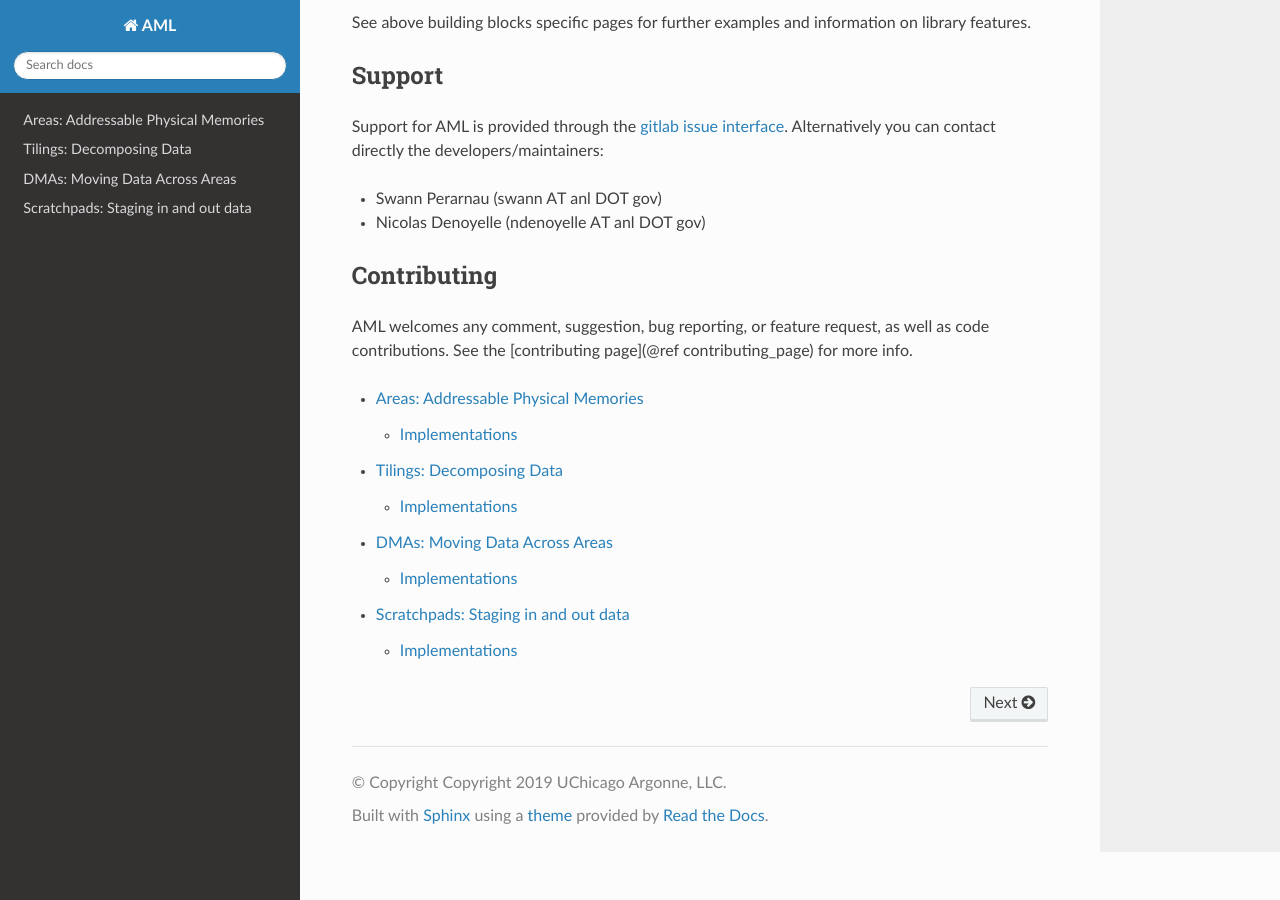
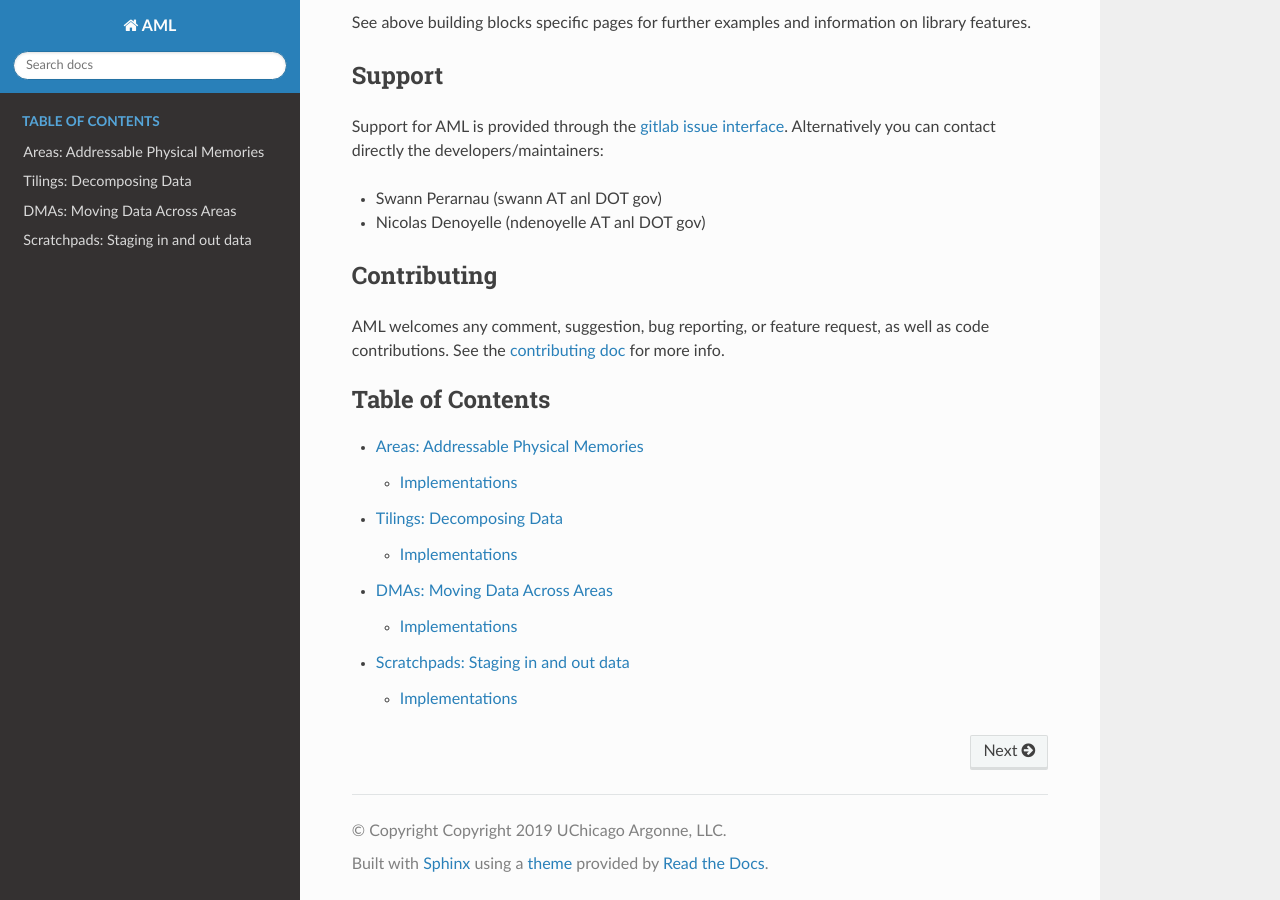
Before and after one commit to anlsys/aml, a Sphinx documentation site: the page built from doc/index.rst, in a window 1280 px wide and 900 px high, scrolled down 2137 px. Built offline with Sphinx 7.4.7 and the Read the Docs theme 2.0.0, drawn with Linux system fonts in a browser that asks for light colours.

Commit message:
[doc] fix contributing link
Closes #38.

Also adds a caption to the toctree.

```diff
--- a/doc/index.rst
+++ b/doc/index.rst
@@ -122,11 +122,13 @@ Contributing
 ------------
 
 AML welcomes any comment, suggestion, bug reporting, or feature request, as
-well as code contributions. See the [contributing page](@ref contributing_page)
+well as code contributions. See the
+`contributing doc <https://xgitlab.cels.anl.gov/argo/aml/blob/master/CONTRIBUTING.markdown>`_
 for more info.
 
 .. toctree::
    :maxdepth: 2
+   :caption: Table of Contents
 
    pages/areas
    pages/tilings
```
